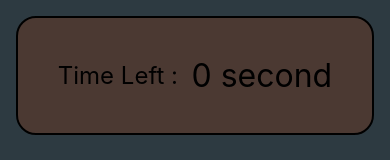
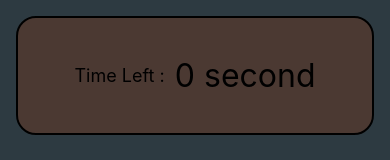
Before and after one commit to vinayvikram/quiz-app, a React (Create React App) app: page / in a window 390 px wide. Shown: the top 160 px of the page. Built offline with nearby package versions, Linux system fonts and the light colour scheme.

Commit message:
minor improvement

```diff
--- a/src/App.css
+++ b/src/App.css
@@ -326,4 +326,8 @@ a {
   .hideText {
     display: none;
   }
+
+  .timerText {
+    font-size: large;
+  }
 }
```
